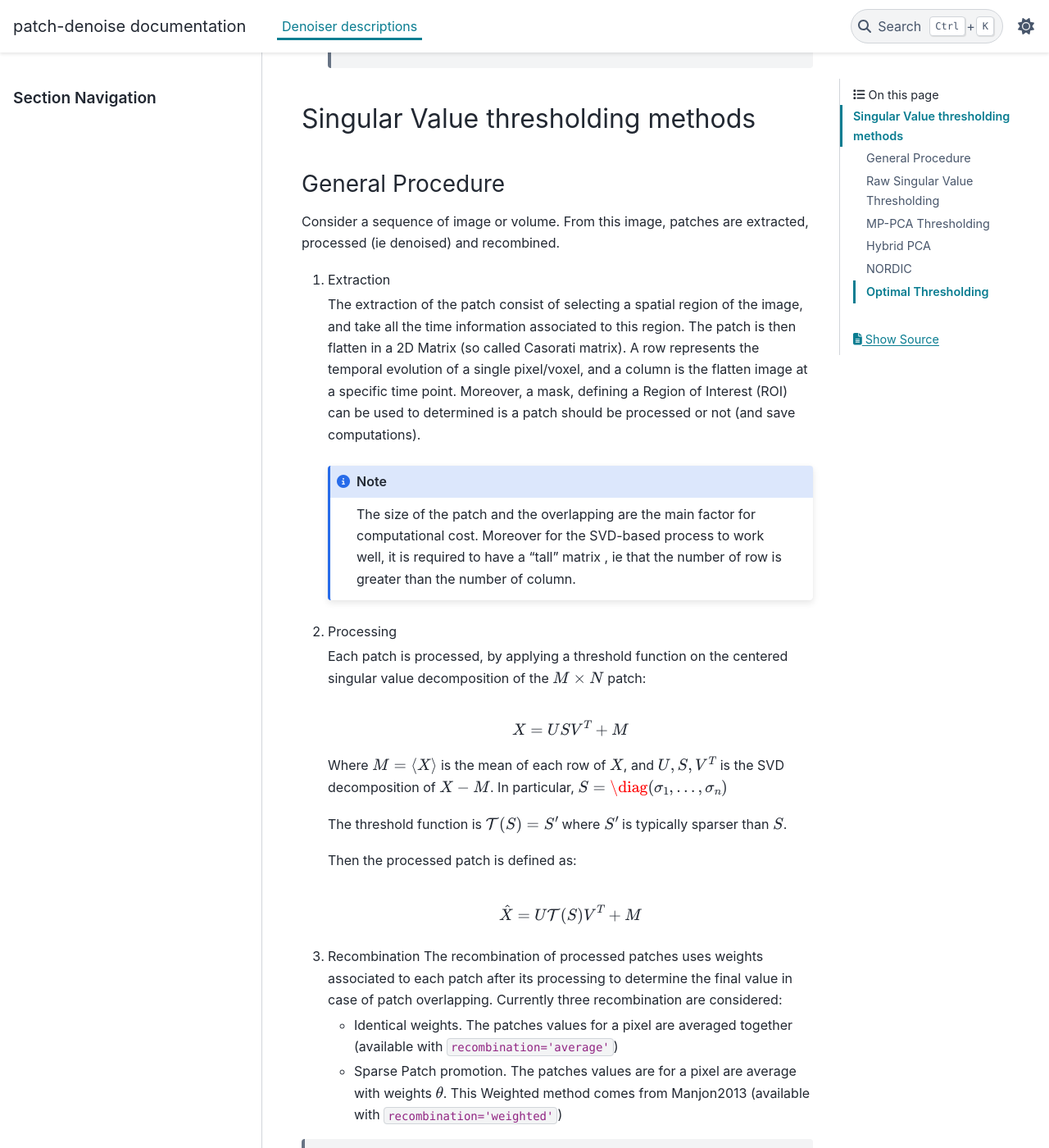
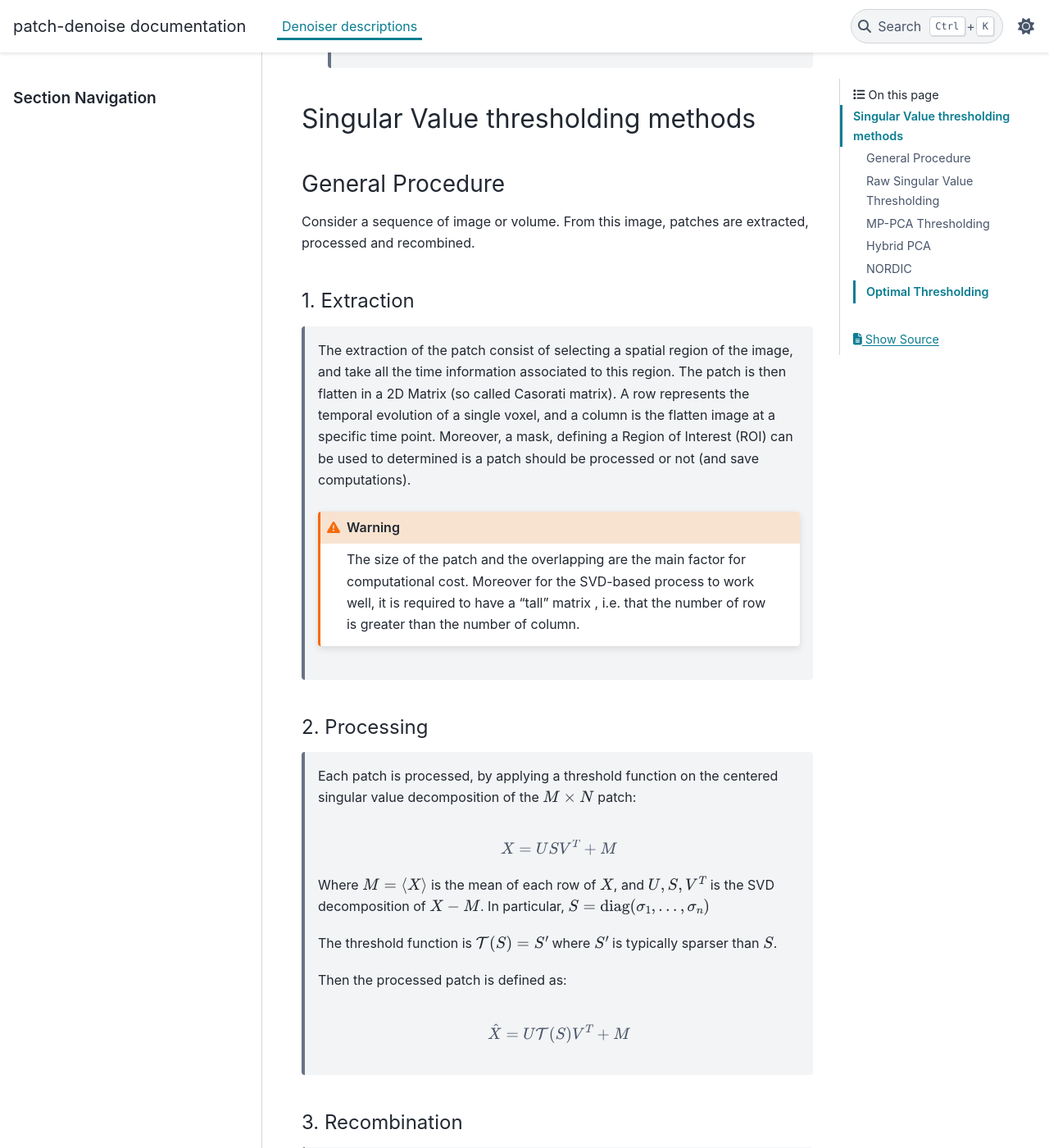
Before and after one commit to paquiteau/patch-denoising, a Sphinx documentation site: the page built from docs/source/denoisers.rst, in a window 1280 px wide and 1400 px high, scrolled down 588 px. Shown: the whole window at 82% size. Built offline with Sphinx 7.4.7 and the PyData theme 0.15.4, drawn with Linux system fonts in a browser that asks for light colours; pages that are not in the unit, such as notebooks, are missing from menus; some of the changed text lies outside the part shown.

Commit message:
[doc] Use paragraph headline and rephrase.

```diff
--- a/docs/source/denoisers.rst
+++ b/docs/source/denoisers.rst
@@ -27,18 +27,19 @@ Singular Value thresholding methods
 General Procedure
 ~~~~~~~~~~~~~~~~~
 
-Consider a sequence of image or volume. From this image, patches are extracted, processed (ie denoised) and recombined.
+Consider a sequence of image or volume. From this image, patches are extracted, processed and recombined.
 
 1. Extraction
-
+^^^^^^^^^^^^^
    The extraction of the patch consist of selecting a spatial region of the image, and take all the time information associated to this region.
-   The patch is then flatten in a 2D Matrix (so called Casorati matrix). A row represents the temporal evolution of a single pixel/voxel, and a column is the flatten image at a specific time point.
+   The patch is then flatten in a 2D Matrix (so called Casorati matrix). A row represents the temporal evolution of a single voxel, and a column is the flatten image at a specific time point.
    Moreover, a mask, defining a Region of Interest (ROI) can be used to determined is a patch should be processed or not (and save computations).
 
-   .. note::
-      The size of the patch and the overlapping are the main factor for computational cost. Moreover for the SVD-based process to work well, it is required to have a "tall" matrix , ie that the number of row is greater than the number of column.
+   .. warning::
+      The size of the patch and the overlapping are the main factor for computational cost. Moreover for the SVD-based process to work well, it is required to have a "tall" matrix , i.e. that the number of row is greater than the number of column.
 
 2. Processing
+^^^^^^^^^^^^^
 
    Each patch is processed, by applying a threshold function on the centered singular value decomposition of the :math:`M \times N` patch:
 
@@ -47,7 +48,7 @@ Consider a sequence of image or volume. From this image, patches are extracted,
       X = U S V^T + M
 
    Where :math:`M = \langle X \rangle` is the mean of each row of :math:`X`, and :math:`U,S,V^T` is the SVD decomposition of :math:`X-M`.
-   In particular, :math:`S=\diag(\sigma_1, \dots, \sigma_n)`
+   In particular, :math:`S=\mathrm{diag}(\sigma_1, \dots, \sigma_n)`
 
 
    The threshold function is :math:`\mathcal{T}(S) = S'` where :math:`S'` is typically sparser than :math:`S`.
@@ -59,6 +60,8 @@ Consider a sequence of image or volume. From this image, patches are extracted,
       \hat{X} = U \mathcal{T}(S) V^T + M
 
 3. Recombination
+^^^^^^^^^^^^^^^^
+
    The recombination of processed patches uses weights associated to each patch after its processing to determine the final value in case of patch overlapping.
    Currently three recombination are considered:
 
```
Also changed, not shown: other parts of docs/source/denoisers.rst (+3 -0 lines).
